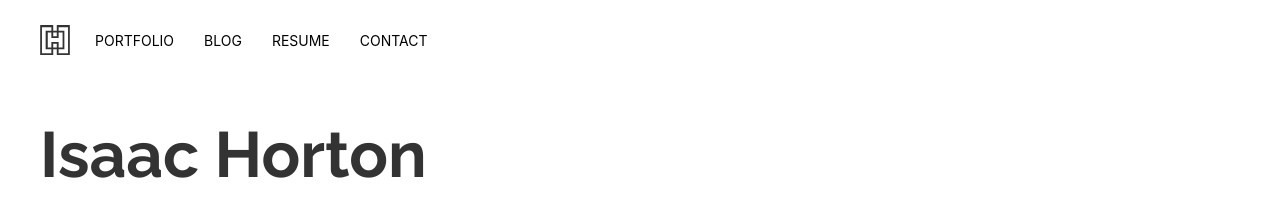
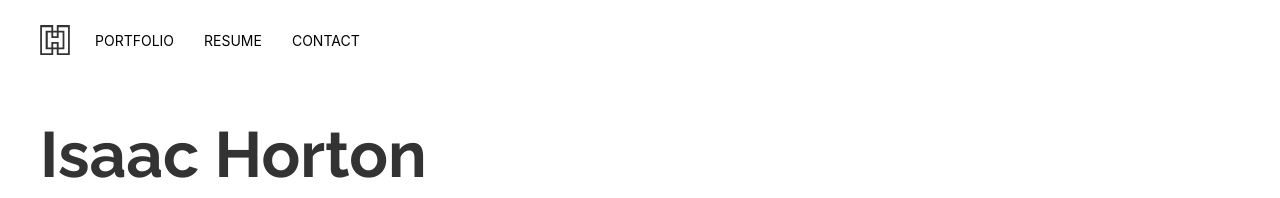
Before and after one commit to kre8t/kre8t.github.io, a Jekyll site: the page built from index.html, in a window 1280 px wide. Shown: the top 198 px of the page. Built offline with Jekyll 4.4.1, drawn with Linux system fonts in a browser that asks for light colours.

Commit message:
Update navigation.yml

```diff
--- a/_data/navigation.yml
+++ b/_data/navigation.yml
@@ -3,8 +3,6 @@
 main:
   - title: "Portfolio"
     url: /portfolio
-  - title: "Blog"
-    url: /blog
   - title: "Resume"
     url: /resume
   - title: "Contact"
@@ -13,8 +11,6 @@ main:
 mobile:
   - title: "Portfolio"
     url: /portfolio
-  - title: "Blog"
-    url: /blog
   - title: "Resume"
     url: /resume
   - title: "Contact"
```
